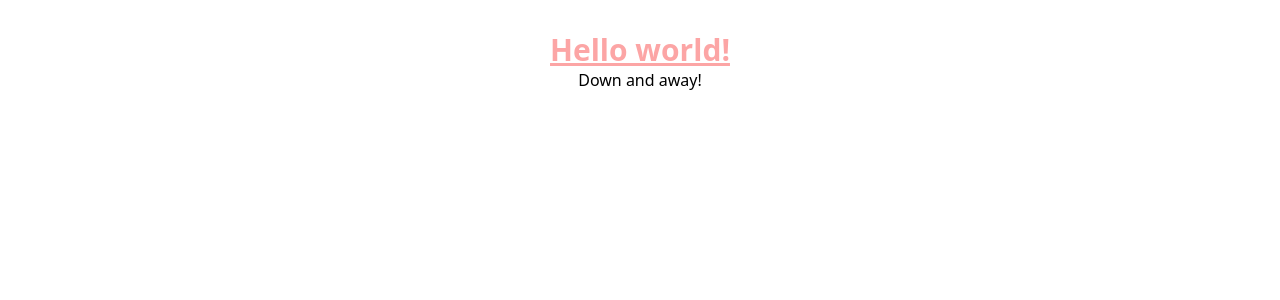
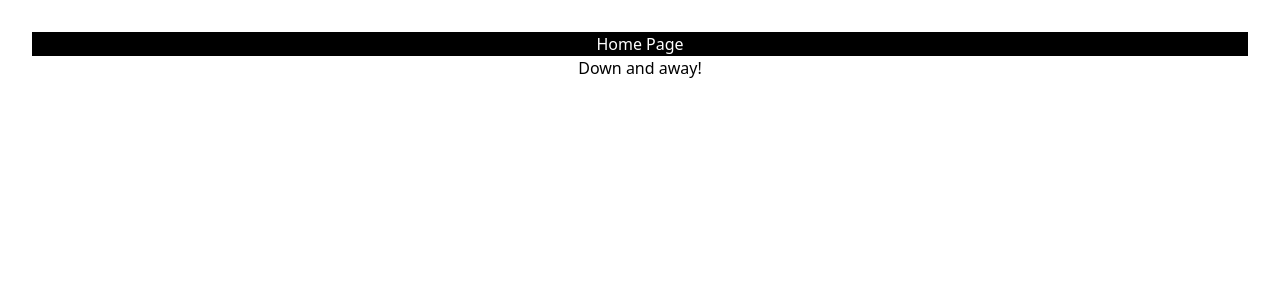
Before and after one commit to hripple46/Steves_Site_v2, a React (Vite) app: page / in a window 1280 px wide. Shown: the top 300 px of the page. Built offline with nearby package versions, Linux system fonts and the light colour scheme.

Commit message:
arranged routes in 'pages' folder

```diff
--- a/src/App.jsx
+++ b/src/App.jsx
@@ -2,15 +2,15 @@ import { useState } from "react";
 import reactLogo from "./assets/react.svg";
 import viteLogo from "/vite.svg";
 import "./App.css";
+
+import HomePage from "./pages/home";
 
 import { Link } from "react-router-dom";
 
 function App() {
   return (
     <>
-      <h1 className="text-red-300 text-3xl font-bold underline">
-        Hello world!
-      </h1>
+      <HomePage />
       <Link to="downandaway">Down and away!</Link>
     </>
   );
--- a/src/main.jsx
+++ b/src/main.jsx
@@ -3,7 +3,7 @@ import ReactDOM from "react-dom/client";
 import App from "./App.jsx";
 import "./index.css";
 import { createBrowserRouter, RouterProvider } from "react-router-dom";
-import DownAndAway from "./DownAndAway.jsx";
+import DownAndAway from "./pages/DownAndAway.jsx";
 
 const router = createBrowserRouter([
   {
--- a/src/DownAndAway.jsx
+++ b/src/pages/DownAndAway.jsx
@@ -1,5 +1,5 @@
-import "./App.css";
-import "./index.css";
+import "../App.css";
+import "../index.css";
 import { Link } from "react-router-dom";
 
 function DownAndAway() {
--- /dev/null
+++ b/src/pages/home.jsx
@@ -0,0 +1,9 @@
+function HomePage() {
+  return (
+    <div>
+      <h1 className="bg-black text-white">Home Page</h1>
+    </div>
+  );
+}
+
+export default HomePage;
```
